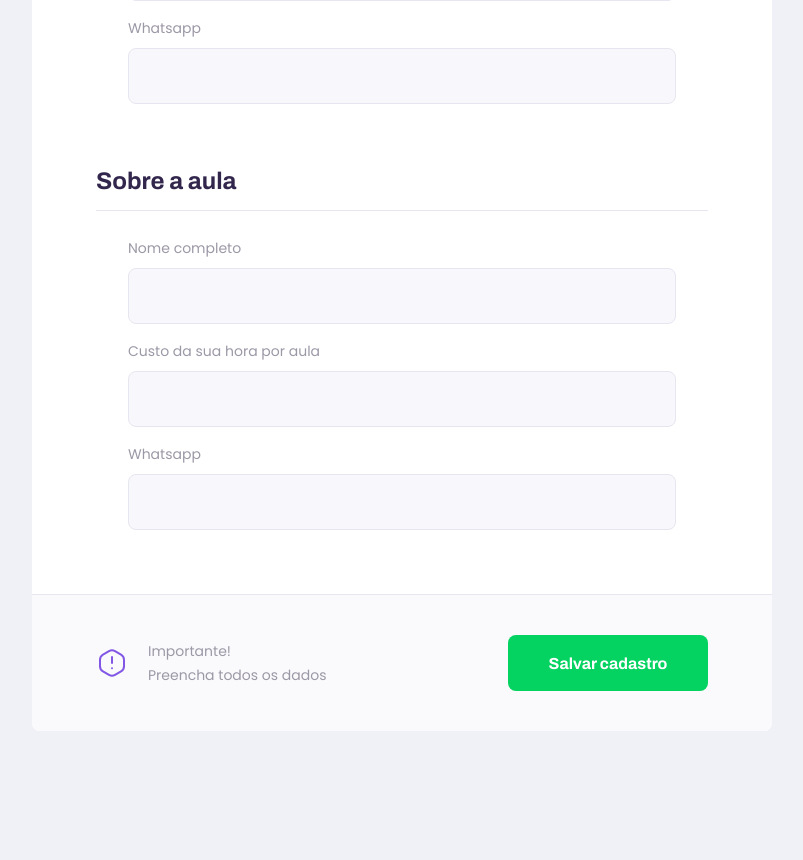
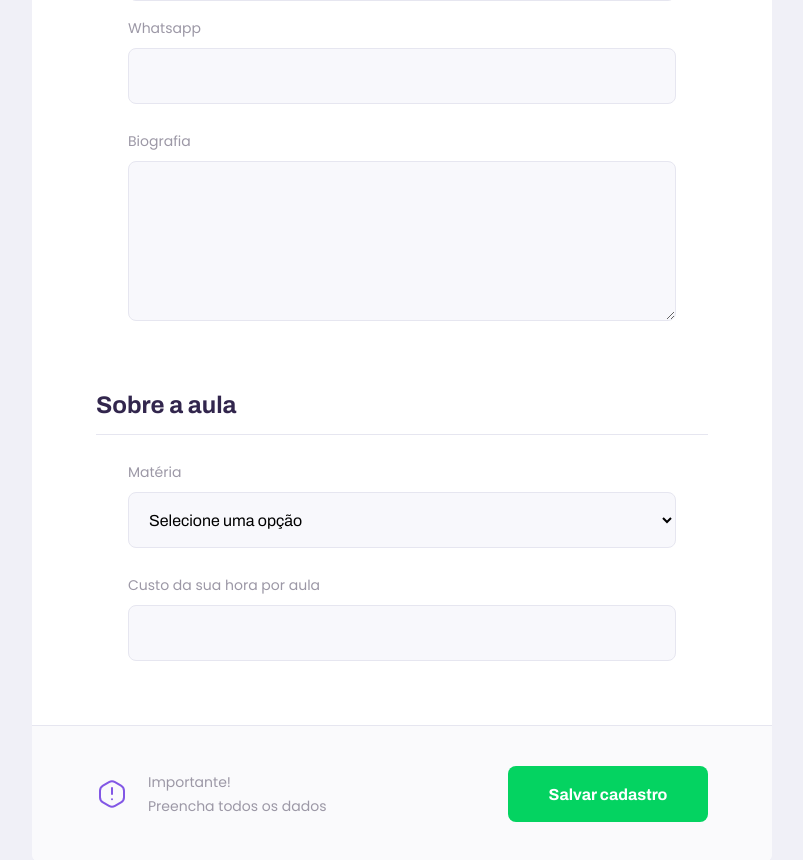
Before and after one commit to apfdamascena/NextLevelWeek-Proffy, a React (Create React App) app: page /give-classes in a window 1280 px wide. Shown: the part 690-1550 px from the top of the page, without its empty margins (238-1041 px from the left). Before the commit the page ends 1421 px from the top, so only its background shows below. Built offline with nearby package versions, Linux system fonts and the light colour scheme.

Commit message:
textarea and select

```diff
--- /dev/null
+++ b/src/components/Select/index.tsx
@@ -0,0 +1,27 @@
+import React, {SelectHTMLAttributes} from 'react';
+import './select.css';
+
+interface SelectProps extends SelectHTMLAttributes<HTMLSelectElement> {
+    label: string;
+    name: string;
+    options: Array<{
+        value: string;
+        label: string;
+    }>
+}
+
+const Select: React.FC<SelectProps> = ({label, name, options,  ...rest}) =>{
+    return (
+        <div className="select-block">
+            <label htmlFor={name}>{label}</label>
+            <select id= {name} {...rest}>
+                <option value = "" disabled selected hidden >Selecione uma opção</option>
+                {options.map( (option) => {
+                    return <option key = {option.value} value = {option.value}>{option.label}</option>
+                })}
+            </select>
+        </div>
+    );
+}
+
+export default Select;
--- /dev/null
+++ b/src/components/Select/select.css
@@ -0,0 +1,35 @@
+.select-block {
+    position: relative;
+    margin: 0 3.2rem;
+}
+
+.input-block + .input-block {
+    margin-top: 1.4rem;
+}
+
+.select-block label {
+    font-size: 1.4rem;
+}
+
+.select-block select {
+    width: 100%;
+    height: 5.6rem;
+    margin-top: 0.8rem;
+    border-radius: 0.8rem;
+    background: var(--color-input-background);
+    border: 1px solid var(--color-line-in-white);
+    outline: 0;
+    padding: 0 1.6rem;
+    font: 1.6rem Archivo;
+}
+
+.select-block:focus-within::after {
+    width: calc(100% - 3.2rem);
+    height: 2px;
+    content: '';
+    background: var(--color-primary-light);
+    position: absolute;
+    left: 1.6rem;
+    right: 1.6rem;
+    bottom: 0;
+}
--- /dev/null
+++ b/src/components/TextArea/index.tsx
@@ -0,0 +1,20 @@
+import React, {TextareaHTMLAttributes} from 'react';
+import './textarea.css';
+
+interface TextareaProps extends TextareaHTMLAttributes<HTMLTextAreaElement> {
+    label: string;
+    name: string;
+
+
+}
+
+const Textarea: React.FC<TextareaProps> = ({label, name, ...rest}) =>{
+    return (
+        <div className="textarea-block">
+            <label htmlFor={name}>{label}</label>
+            <textarea id= {name} {...rest}/>
+        </div>
+    );
+}
+
+export default Textarea;
--- /dev/null
+++ b/src/components/TextArea/textarea.css
@@ -0,0 +1,37 @@
+.textarea-block {
+    position: relative;
+    margin: 0 3.2rem;
+}
+
+.textarea-block + .textarea-block {
+    margin-top: 1.4rem;
+}
+
+.textarea-block label {
+    font-size: 1.4rem;
+}
+
+.textarea-block textarea {
+    width: 100%;
+    height: 16rem;
+    min-height: 8rem;
+    margin-top: 0.8rem;
+    border-radius: 0.8rem;
+    background: var(--color-input-background);
+    border: 1px solid var(--color-line-in-white);
+    outline: 0;
+    padding: 1.2rem 1.6rem;
+    resize: vertical;
+    font: 1.6rem Archivo;
+}
+
+.textarea-block:focus-within::after {
+    width: calc(100% - 3.2rem);
+    height: 2px;
+    content: '';
+    background: var(--color-primary-light);
+    position: absolute;
+    left: 1.6rem;
+    right: 1.6rem;
+    bottom: 7px;
+}
--- a/src/pages/TeachersForm/index.tsx
+++ b/src/pages/TeachersForm/index.tsx
@@ -4,6 +4,8 @@
 import './teachersForm.css';
 import Input from '../../components/Input';
 import warningIcom from '../../assets/images/icons/warning.svg';
+import Textarea from '../../components/TextArea';
+import Select from '../../components/Select';
 
 export default function TeachersForm(){
     return(
@@ -20,15 +22,29 @@
                     <Input name="name" label = "Nome completo"/>
                     <Input name="avatar" label = "Avatar"/>
                     <Input name="whatsapp" label = "Whatsapp"/>
-
+                    <Textarea name = "bio" label = "Biografia"/>
                 </fieldset>
 
                 <fieldset>
                     <legend>Sobre a aula</legend>
 
-                    <Input name="subject" label = "Nome completo"/>
+                    <Select
+                        name="subject"
+                        label = "Matéria"
+                        options = {[
+                            {value: 'Artes', label: 'Artes'},
+                            {value: 'Biologia', label: 'Biologia'},
+                            {value: 'Matematica', label: 'Matematica'},
+                            {value: 'Geografia', label: 'Geografia'},
+                            {value: 'Fisica', label: 'Fisica'},
+                            {value: 'Filosofia', label: 'Filosofia'},
+                            {value: 'Sociologia', label: 'Sociologia'},
+                            {value: 'Historia', label: 'Historia'},
+                            {value: 'Português', label: 'Português'},
+                            {value: 'Química', label: 'Química'},
+                        ]}
+                    />
                     <Input name="cost" label = "Custo da sua hora por aula"/>
-                    <Input name="whatsapp" label = "Whatsapp"/>
 
                 </fieldset>
 
--- a/src/pages/TeachersForm/teachersForm.css
+++ b/src/pages/TeachersForm/teachersForm.css
@@ -44,7 +44,11 @@
 
 #page-teacher-form main label {
     color: var(--color-text-complement);
+}
 
+#page-teacher-form main fieldset .input-block + .textarea-block,
+#page-teacher-form main fieldset .select-block + .input-block {
+    margin-top: 2.4rem;
 }
 
 #page-teacher-form main footer {
```
